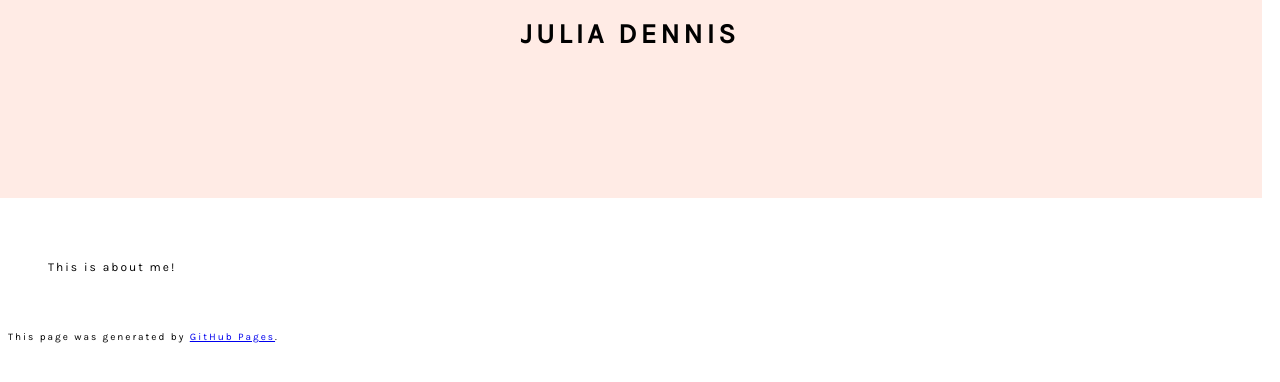
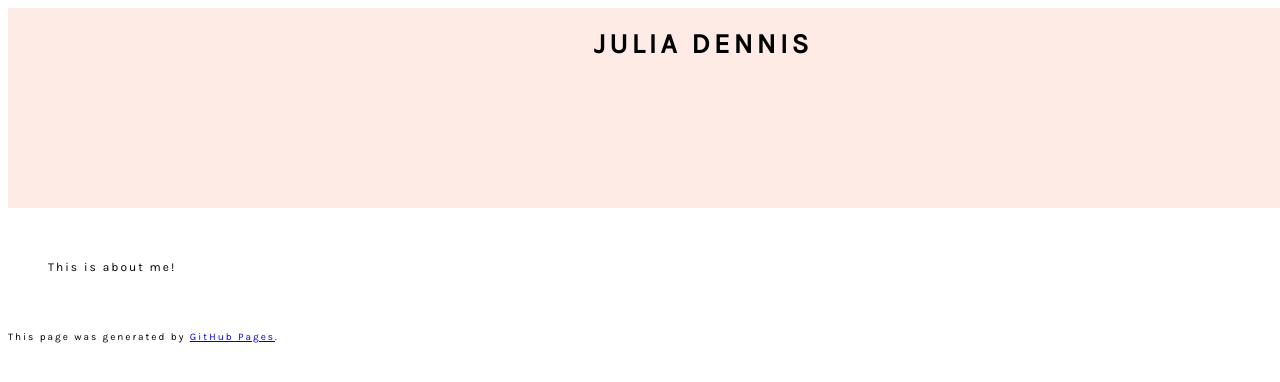
Before and after one commit to jubalu/jubalu.github.io, a Jekyll site: the page built from README.md, in a window 1280 px wide. Shown: the top 382 px of the page. Built offline with Jekyll 4.4.1, drawn with Linux system fonts in a browser that asks for light colours; our own code applies the rules of GitHub Pages for plain Markdown files.

Commit message:
Update style.scss

```diff
--- a/assets/css/style.scss
+++ b/assets/css/style.scss
@@ -13,10 +13,10 @@
 .jumbotron {
   display: inline-block;
   position: relative;
-  top: -10px;
-  left: -10px;
-  right: 10px;
-  width: 100%;
+  top: 0px;
+  left: 0px;
+  right: 0px;
+  width: 110%;
   height: 200px;
   background: #ffebe5
 }
```
